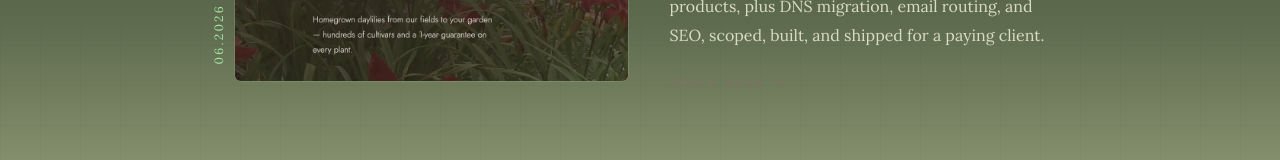
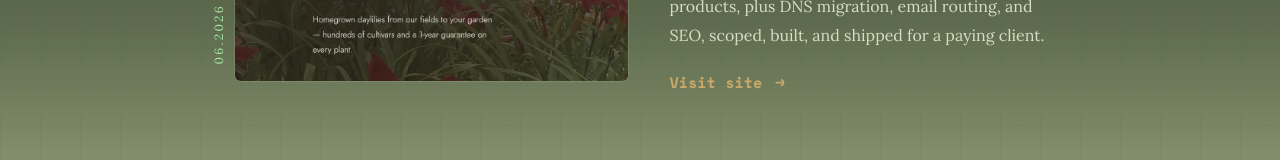
Before and after one commit to fifth-monger/responsive_portfolio_v2, a React (Vite) app: page / in a window 1280 px wide. In both pictures the pointer is over the link "Visit site". Shown: the part 1235-1395 px from the top of the page. Built offline with nearby package versions, Linux system fonts and the light colour scheme.

Commit message:
fix: hover contrast on home featured links

```diff
--- a/src/index.css
+++ b/src/index.css
@@ -1089,7 +1089,7 @@ nav.site-nav.home-nav {
 .home-entry-link:hover,
 .home-see-all:hover {
   text-decoration: none;
-  color: var(--text-secondary);
+  color: var(--accent-gold);
 }
 
 .home-entry-link::after,
```
